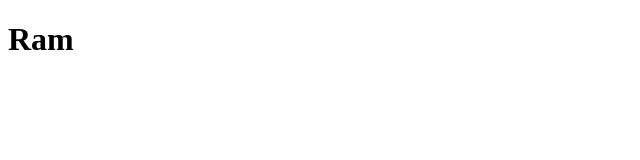
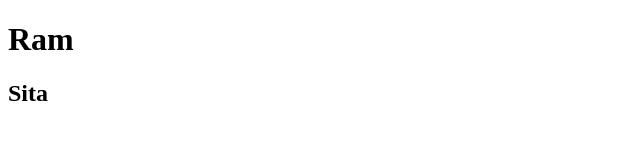
Before and after one commit to Ram-Aethari/gitdemo1, a plain HTML site: page index.html in a window 1280 px wide. Shown: the full height of the page, 0-640 px from the left. Drawn offline with Linux system fonts and the light colour scheme.

Commit message:
Second commit

```diff
--- a/index.html
+++ b/index.html
@@ -7,5 +7,6 @@
 </head>
 <body>
     <h1>Ram</h1>
+    <h2>Sita</h2>
 </body>
 </html>
```
